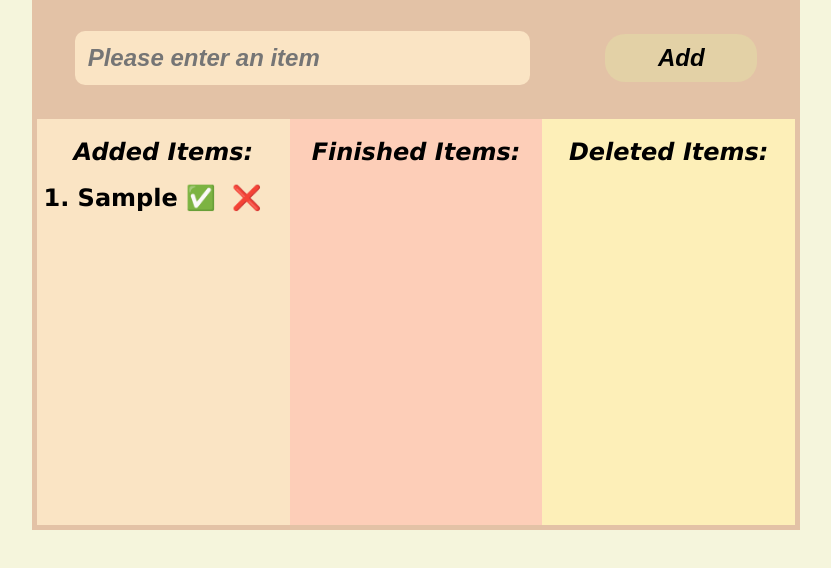
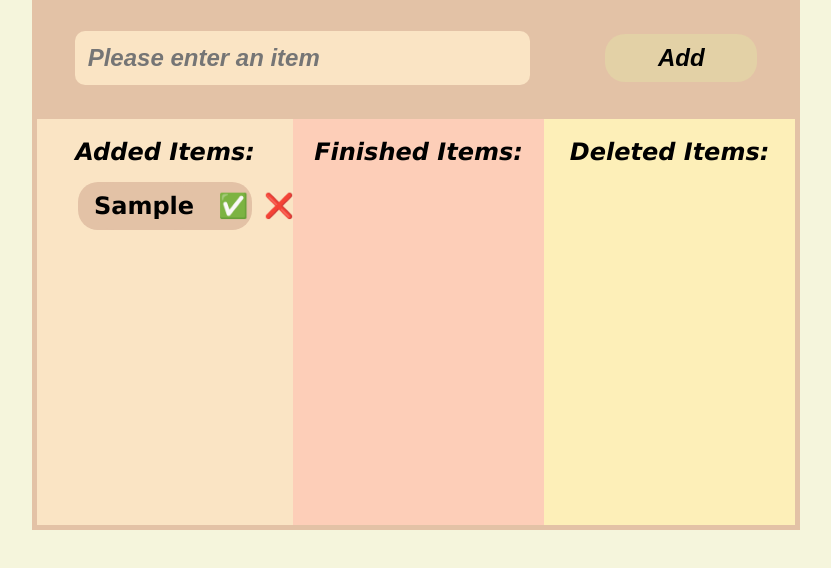
Before and after one commit to sgujuluva/to-do-list-DOM, a website: page src/index.html in a window 1280 px wide. Both pictures are taken after typing "Sample" into the empty fields and a click on the input "Add". Shown: the part 190-758 px from the top of the page, without its empty margins (224-1055 px from the left). Drawn offline with nearby package versions, Linux system fonts and the light colour scheme; files that its build step writes are made by us from their sources.

Commit message:
todolist styled

```diff
--- a/src/js/index.js
+++ b/src/js/index.js
@@ -7,7 +7,7 @@ let getUserInput = (e) => {
     let userInput = document.querySelector("#user-input").value;
     if(!userInput == ""){
         //main div for list text + button
-        let listDiv = document.createElement("div");
+        let listDiv = document.createElement("section");
         let li = document.createElement("li");
         let text = document.createTextNode(userInput);
         li.appendChild(text);
--- a/src/scss/layout/_items-container.scss
+++ b/src/scss/layout/_items-container.scss
@@ -30,6 +30,15 @@
        line-height: 3rem;
       font-weight: 800;
       list-style: decimal;
+      li{
+        display:flex;
+        justify-content: center;
+        width:15vw;
+        height:3rem;
+        margin : 1rem;
+        background-color:$coffee-brown-color;
+        border-radius: 20px;
+      }
           }
   }
 }
@@ -40,8 +49,11 @@
   ul {
     width :80%;
     //border : 2px solid blue;
-    div{
-
+    section{
+      background-color:$coffee-brown-color;
+      border-radius: 20px;
+      height:3rem;
+      margin:0.5rem 0;
       //border:2px solid brown;
       display:flex;
       justify-content: space-around;
@@ -57,6 +69,7 @@
 }
 .finished-item {
   background-color: $dark-brown-color;
+
 }
 .delete {
   background-color: $yellowish-brown;
```
